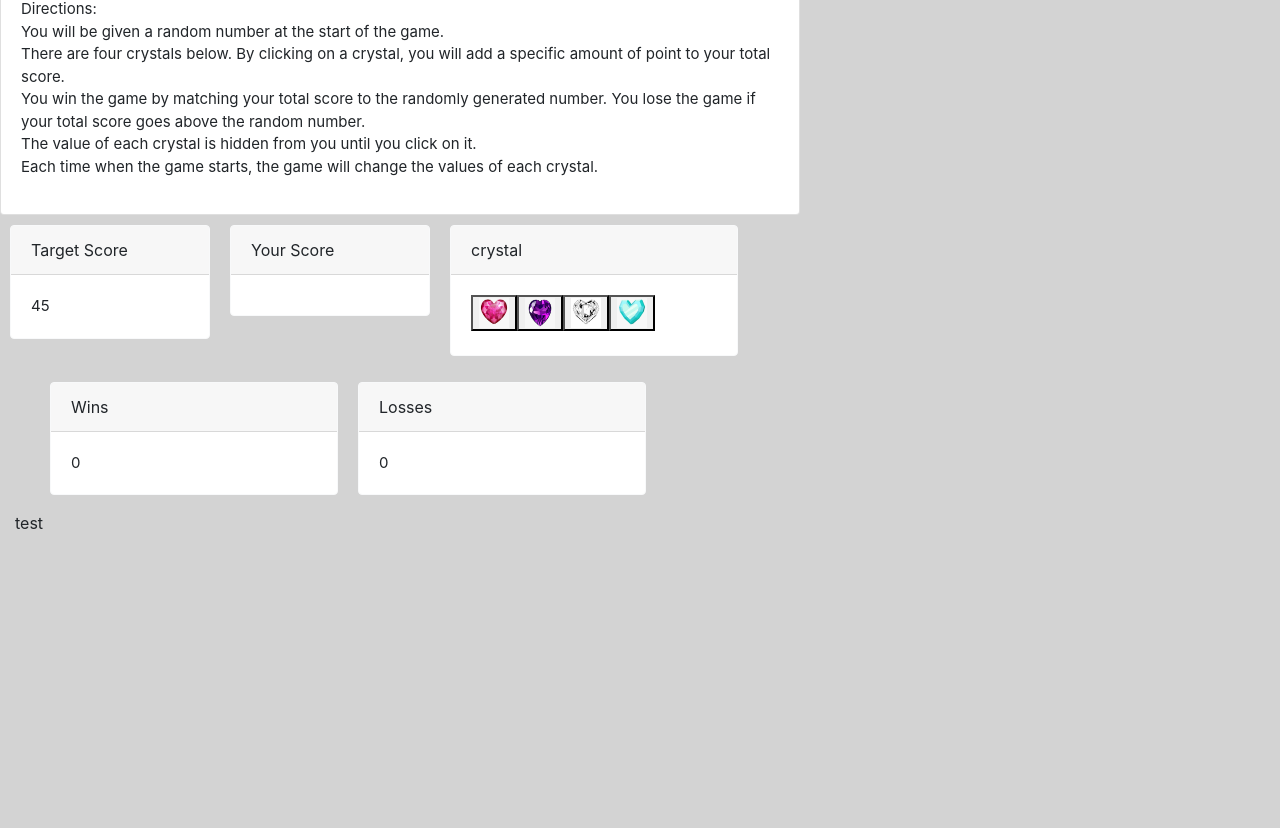
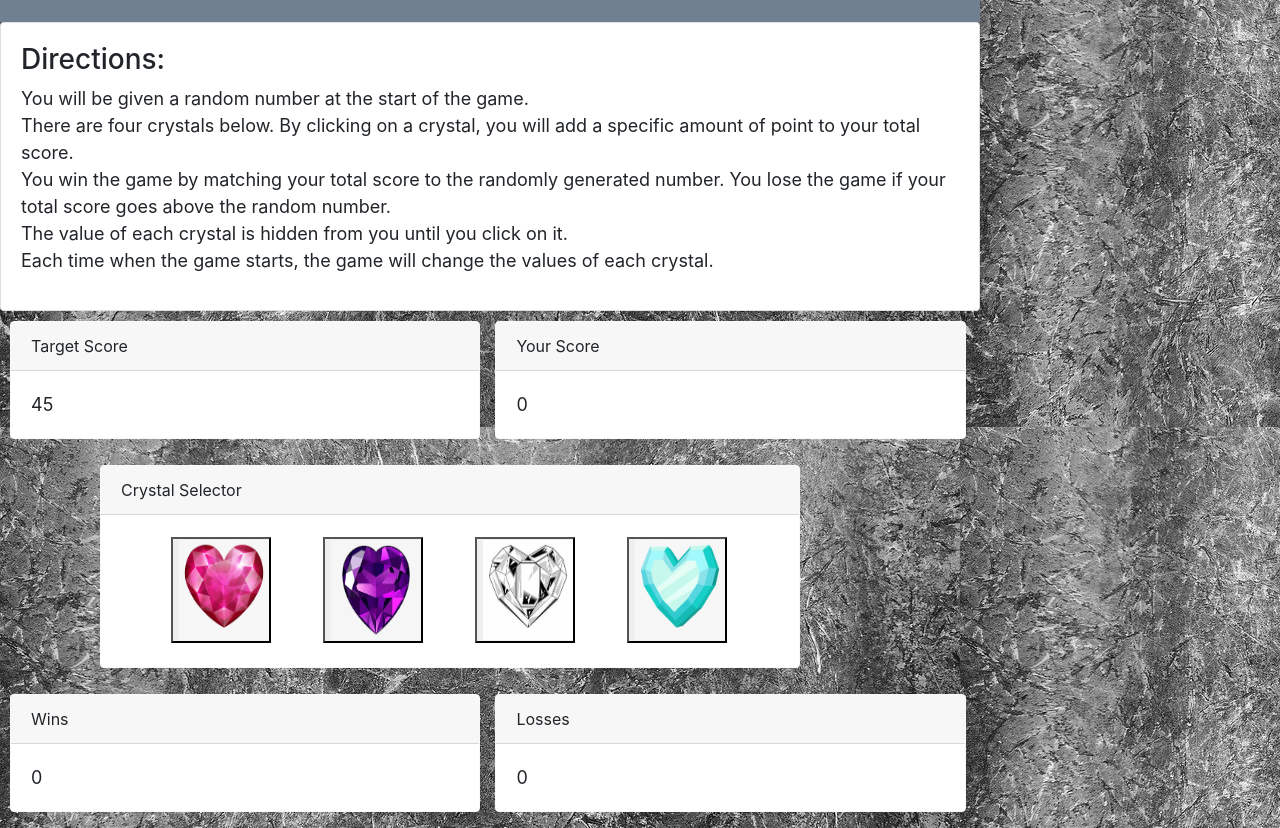
Before and after one commit to pamelac08/unit-4-game, a plain HTML site: page index.html in a window 1280 px wide. Shown: the part 113-941 px from the top of the page. Before the commit the page ends 800 px from the top, so only its background shows below. Drawn offline with nearby package versions, Linux system fonts and the light colour scheme.

Commit message:
updating styling

```diff
--- a/assets/css/style.css
+++ b/assets/css/style.css
@@ -1,52 +1,59 @@
 body {
-    background-color: lightgrey;
-    max-width: 800px;
+    background-color: rgb(233, 225, 225);
+    background-image: url("../images/background-grey.jpg");
+    max-width: 980px;
 }
 
 .bg-light {
-    align-self: center;
     background-color: slategray !important;
     color: white;
     padding: 25px;
-    font-size: 50px;
-    font-weight: bold;
+    width: 100%;
 }
 
 .navbar-light .navbar-brand {
     color: white;
+    font-size: 50px;
+    font-weight: bold;
+    align-content: center;
 }
 
 .card-body {
-    font-size: 15px;
+    font-size: 18px;
+    line-height: 150%;
 }
-
 
 #target-score-box,
 #user-score-box,
-#crystal-images-box {
+#wins-box,
+#losses-box {
     float: left;
-    width: 200px;
-    margin: 10px;
+    width: 50%;
+    margin: 5px;
+    margin-left: 10px;
+    margin-top: 10px;
 }
 
 #crystal-images-box{
-    width: 350px;
+    float: left;
+    width: 700px;
+    margin-top: 10px;
+    margin-left: 100px;
 }
 
 #crystal-images img {
-    width: 30px;
-    height: 30px;
+    width: 90px;
+    height: 100px;
     float: left;
 }
 
-#wins-box,
-#losses-box {
-    float: left;
-    width: 300px;
-    margin: 10px;
+#crystal-images button {
+    margin:2px;
+    margin-left: 50px;
+    width: 100px;
+    align-items: center;
 }
 
 #wins-box {
     clear: both;
-    margin-left: 50px;
 }
--- a/assets/javascript/game.js
+++ b/assets/javascript/game.js
@@ -1,4 +1,7 @@
 $(document).ready(function() {
+
+
+$("#wins-box, #losses-box, #target-score-box, #user-score-box").css("max-width","48%");
 
 // create variables for computer to choose from
 
@@ -39,7 +42,7 @@ $("#target-score").text(computerRandom);
 $("#declaration").text("test");
 $("#wins").text(wins);
 $("#losses").text(losses);
-$("#user-score").text("" + userInputAdd);
+$("#user-score").text("0");
 
 //to display the image on the button
 $("#crystal-images").append('<button><img id="button1image" src="assets/images/red_heart.jpeg"/></button>')
@@ -53,7 +56,7 @@ function reset() {
     computerRandom = [];
     computerSelect();
     $("#target-score").text(computerRandom);
-    $("#user-score").text(userInputAdd);
+    $("#user-score").text("0");
 }
 
 
--- a/index.html
+++ b/index.html
@@ -19,7 +19,7 @@
 
   <div class="card">
     <div class="card-body">
-     Directions:
+     <h3>Directions:</h3>
      <ul>
         <li>You will be given a random number at the start of the game.</li>
         <li>There are four crystals below. By clicking on a crystal, you will add a specific amount of point to your total score.</li>
@@ -31,48 +31,44 @@
   </div>
 
 
-
   <div class="card border-light mb-3" style="max-width: 18rem;" id="target-score-box">
     <div class="card-header">Target Score</div>
     <div class="card-body">
-      <p class="card-text" id="target-score">Number</p>
+      <p class="card-text" id="target-score"></p>
     </div>
   </div>
 
   <div class="card border-light mb-3" style="max-width: 18rem;" id="user-score-box">
     <div class="card-header">Your Score</div>
     <div class="card-body">
-      <p class="card-text" id="user-score">Number2</p>
+      <p class="card-text" id="user-score"></p>
     </div>
   </div>
 
-  <div class="card border-light mb-3" style="max-width: 18rem;" id="crystal-images-box">
-    <div class="card-header">crystal</div>
+  <!-- <div class="col-6 col-md-2" id="declaration">test</div> -->
+
+  <div class="card border-light mb-3"  id="crystal-images-box">
+    <div class="card-header">Crystal Selector</div>
     <div class="card-body">
-      <p class="card-text" id="crystal-images">
-      </p>
+      <p class="card-text" id="crystal-images"></p>
     </div>
   </div>
+
+  <!-- <div class="col-6 col-md-2" id="declaration">test</div> -->
 
   <div class="card border-light mb-3" style="max-width: 18rem;" id="wins-box">
     <div class="card-header">Wins</div>
     <div class="card-body">
-      <p class="card-text" id="wins">#wins</p>
+      <p class="card-text" id="wins"></p>
     </div>
   </div>
 
   <div class="card border-light mb-3" style="max-width: 18rem;" id="losses-box">
     <div class="card-header">Losses</div>
     <div class="card-body">
-      <p class="card-text" id="losses">#losses</p>
+      <p class="card-text" id="losses"></p>
     </div>
   </div>
-
-
-
-
-
-      <div class="col-6 col-md-2" id="declaration">test</div>
 
 
 <script src="https://ajax.googleapis.com/ajax/libs/jquery/3.4.1/jquery.min.js"></script>
```
Also changed, not shown: assets/images/background-grey.jpg (added), assets/images/background-yellow.jpg (added).
